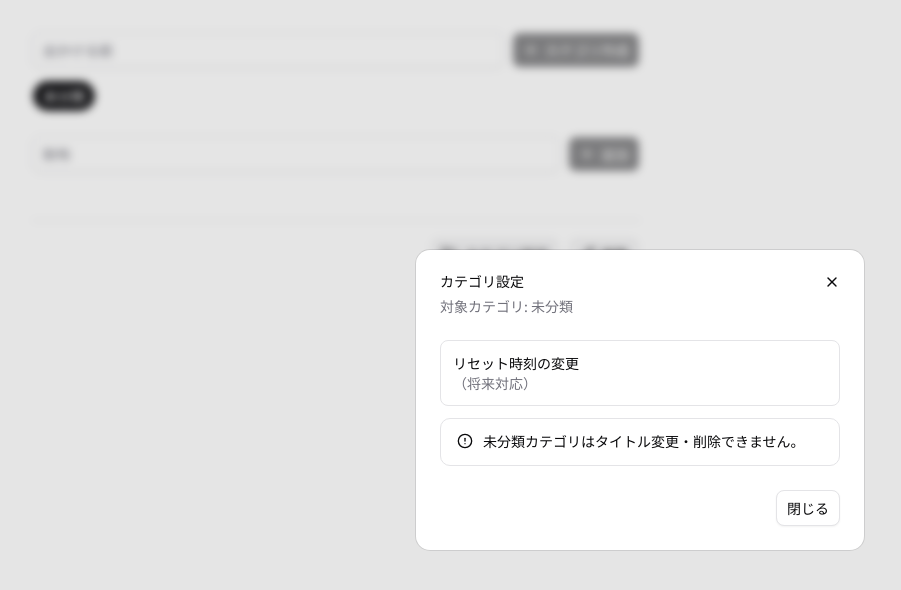
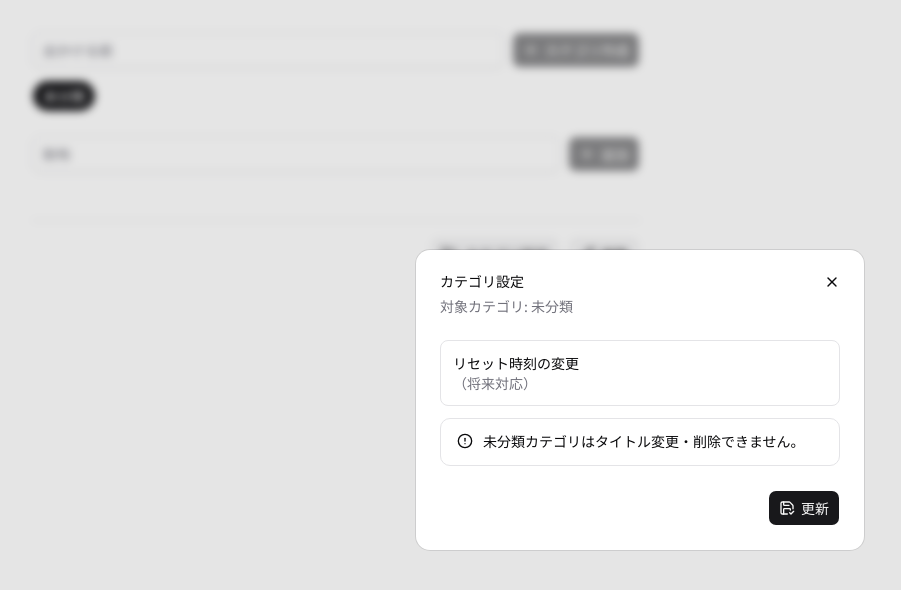
Before and after one commit to kem198/kore-motta, a Next.js app: page / in a window 1280 px wide. Both pictures are taken after a click on the button "カテゴリ設定". Shown: the top 590 px of the page, without its empty margins (0-901 px from the left). Built offline with nearby package versions, Linux system fonts and the light colour scheme.

Commit message:
refactor: enhance CategorySettingDialog layout and update button actions

```diff
--- a/src/components/shared/dialog/category-setting-dialog.tsx
+++ b/src/components/shared/dialog/category-setting-dialog.tsx
@@ -11,7 +11,7 @@ import {
   DialogHeader,
   DialogTitle,
 } from "@/components/ui/dialog";
-import { AlertCircleIcon } from "lucide-react";
+import { AlertCircleIcon, SaveCheckIcon } from "lucide-react";
 
 export type CategorySettingDialogProps = {
   open: boolean;
@@ -63,12 +63,13 @@ export function CategorySettingDialog({
               )}
             </div>
 
-            <DialogFooter className="gap-y-2">
+            <DialogFooter className="flex items-center justify-between gap-y-2">
               {!isDefaultCategory && (
                 <Button
                   type="button"
                   variant="destructive"
                   onClick={() => onDelete(category)}
+                  className="mr-auto"
                 >
                   カテゴリを削除
                 </Button>
@@ -76,8 +77,8 @@ export function CategorySettingDialog({
 
               <DialogClose
                 render={
-                  <Button type="button" variant="outline">
-                    閉じる
+                  <Button type="button">
+                    <SaveCheckIcon /> 更新
                   </Button>
                 }
               />
```
